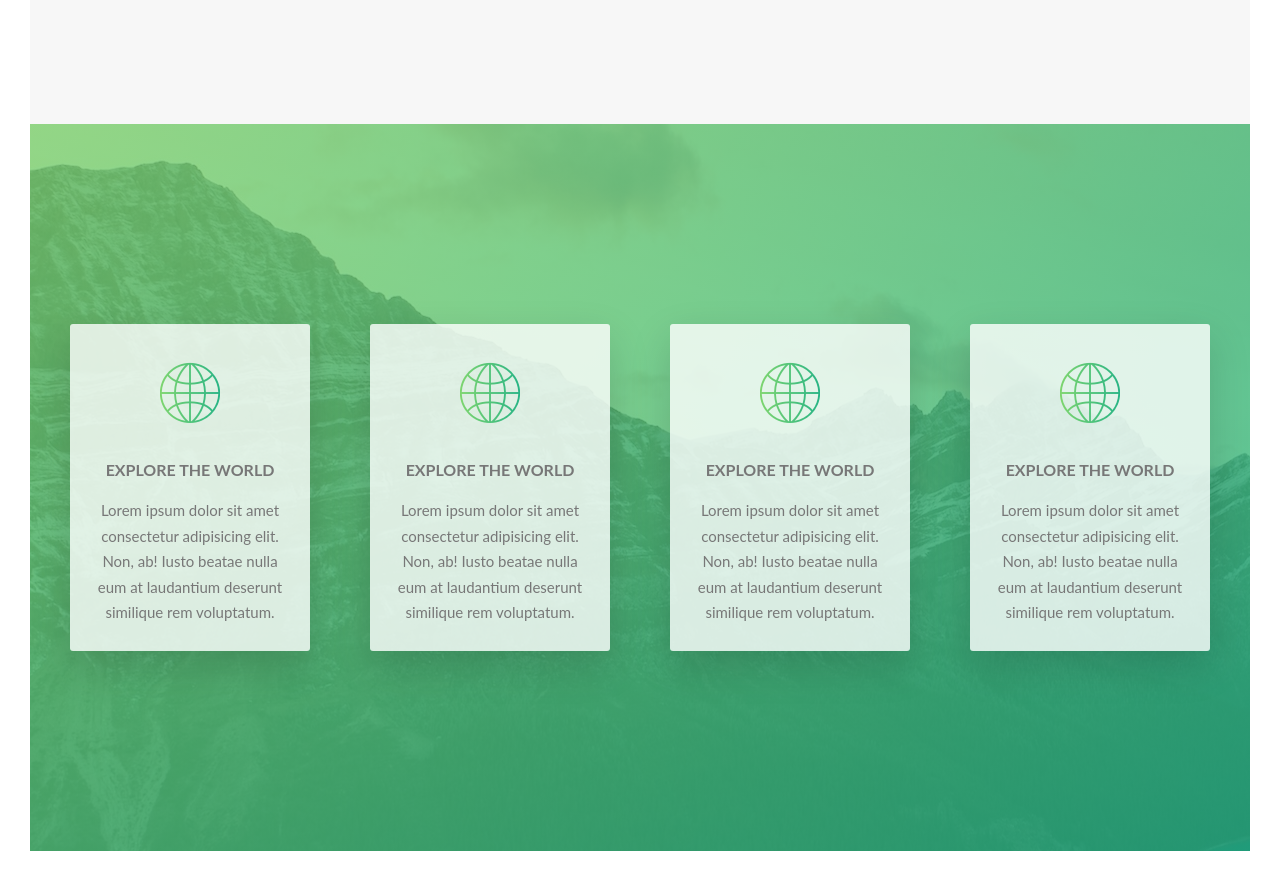
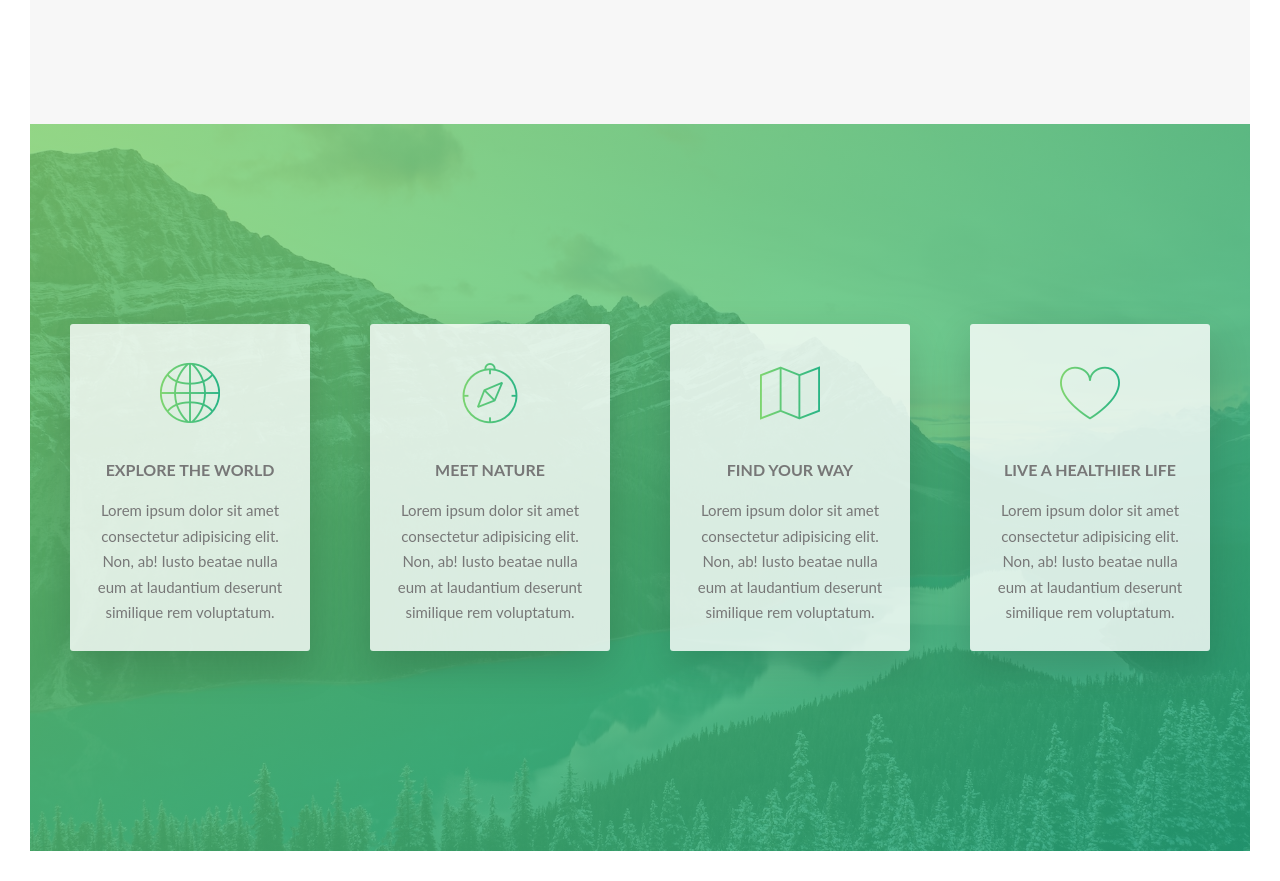
Before and after one commit to MarcinSoltysik/html-css-practice, a website: page 02-tour-web/index.html in a window 1280 px wide. Shown: the part 1420-2301 px from the top of the page. Drawn offline with Linux system fonts and the light colour scheme.

Commit message:
feat(tour-web): Add icon, change heading-features, section-features background-size.

```diff
--- a/02-tour-web/index.html
+++ b/02-tour-web/index.html
@@ -98,9 +98,9 @@
           </div>
           <div class="col-1-of-4">
             <div class="feature-box">
-              <i class="feature-box__icon icon-basic-world"></i>
+              <i class="feature-box__icon icon-basic-compass"></i>
               <h3 class="heading-tertiary u-margin-bottom-small">
-                Explore the world
+                Meet nature
               </h3>
               <p class="feature-box__text">
                 Lorem ipsum dolor sit amet consectetur adipisicing elit. Non,
@@ -111,9 +111,9 @@
           </div>
           <div class="col-1-of-4">
             <div class="feature-box">
-              <i class="feature-box__icon icon-basic-world"></i>
+              <i class="feature-box__icon icon-basic-map"></i>
               <h3 class="heading-tertiary u-margin-bottom-small">
-                Explore the world
+                Find your way
               </h3>
               <p class="feature-box__text">
                 Lorem ipsum dolor sit amet consectetur adipisicing elit. Non,
@@ -124,9 +124,9 @@
           </div>
           <div class="col-1-of-4">
             <div class="feature-box">
-              <i class="feature-box__icon icon-basic-world"></i>
+              <i class="feature-box__icon icon-basic-heart"></i>
               <h3 class="heading-tertiary u-margin-bottom-small">
-                Explore the world
+                Live a healthier life
               </h3>
               <p class="feature-box__text">
                 Lorem ipsum dolor sit amet consectetur adipisicing elit. Non,
--- a/02-tour-web/sass/pages/_home.scss
+++ b/02-tour-web/sass/pages/_home.scss
@@ -12,4 +12,5 @@
       rgba($color-primary-dark, 0.8)
     ),
     url(../img/nat-4.jpg);
+  background-size: cover;
 }
```
Also changed, not shown: 02-tour-web/style/style.css.
